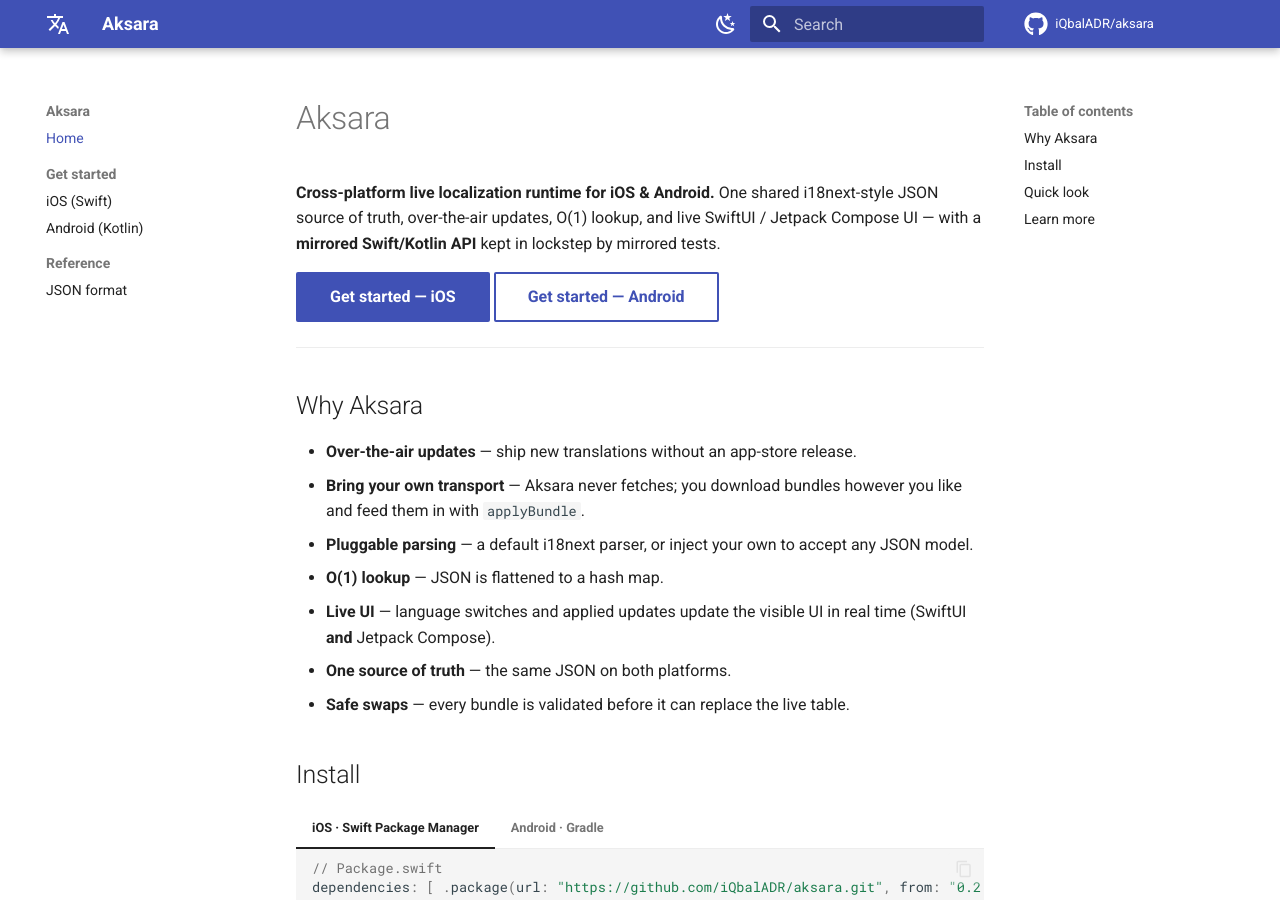
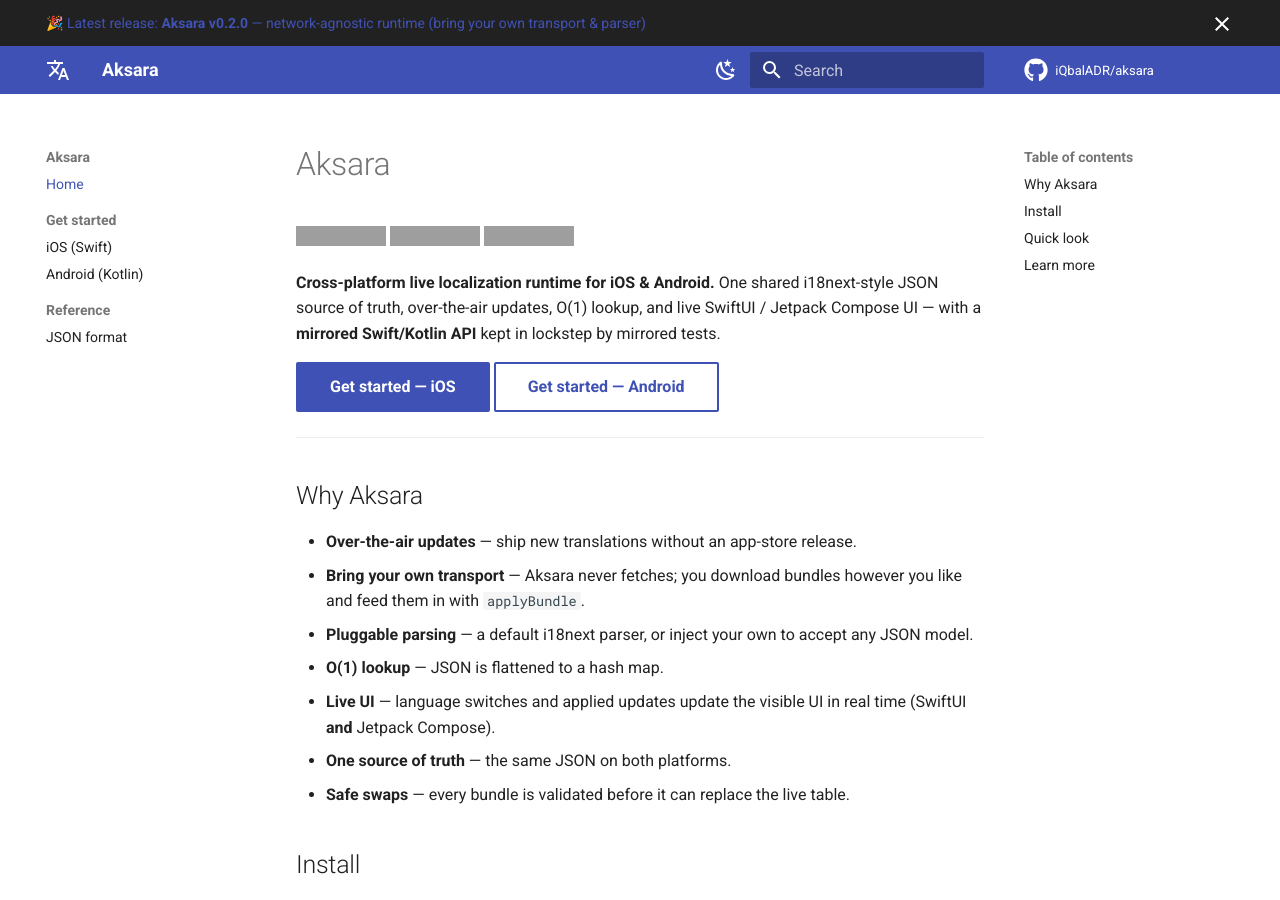
Before and after one commit to iQbalADR/aksara, an MkDocs documentation site: the page built from docs/index.md, in a window 1280 px wide and 900 px high. Built offline with MkDocs 1.6.1 and Material for MkDocs 9.7.7, drawn with Linux system fonts in a browser that asks for light colours; comment, search, counter and statistics services are not loaded; some of the changed text lies outside the part shown; grey boxes are pictures that could not be loaded.

Commit message:
docs(site): show latest version — site-wide announcement bar + Maven Central badge

```diff
--- a/docs/index.md
+++ b/docs/index.md
@@ -1,4 +1,8 @@
 # Aksara
+
+[![Maven Central](https://img.shields.io/maven-central/v/io.github.iqbaladr/aksara-core?label=Maven%20Central&color=indigo)](https://central.sonatype.com/artifact/io.github.iqbaladr/aksara-core)
+[![Latest tag](https://img.shields.io/github/v/tag/iQbalADR/aksara?label=release&sort=semver&color=indigo)](https://github.com/iQbalADR/aksara/releases)
+[![License: MIT](https://img.shields.io/badge/License-MIT-blue.svg)](https://github.com/iQbalADR/aksara/blob/main/LICENSE)
 
 **Cross-platform live localization runtime for iOS & Android.** One shared
 i18next-style JSON source of truth, over-the-air updates, O(1) lookup, and live
--- a/mkdocs.yml
+++ b/mkdocs.yml
@@ -5,12 +5,18 @@ site_description: >-
 site_url: https://iqbaladr.github.io/aksara/
 repo_url: https://github.com/iQbalADR/aksara
 repo_name: iQbalADR/aksara
-copyright: © 2026 iQbalADR · MIT License
+copyright: © 2026 iQbalADR · MIT License · v0.2.0
 docs_dir: docs
 site_dir: site
 
+# Single place to bump the version shown across the site (announcement bar). Keep in
+# sync with android/gradle.properties (VERSION_NAME), Aksara.podspec, and the git tag.
+extra:
+  version: "0.2.0"
+
 theme:
   name: material
+  custom_dir: overrides
   icon:
     logo: material/translate
     repo: fontawesome/brands/github
@@ -30,6 +36,7 @@ theme:
         icon: material/weather-sunny
         name: Switch to light mode
   features:
+    - announce.dismiss
     - navigation.sections
     - navigation.top
     - navigation.footer
--- /dev/null
+++ b/overrides/main.html
@@ -0,0 +1,9 @@
+{% extends "base.html" %}
+
+{#- Site-wide announcement bar showing the latest release. Version comes from
+    `extra.version` in mkdocs.yml (single place to bump). -#}
+{% block announce %}
+  <a href="{{ config.repo_url }}/releases">
+    🎉 Latest release: <strong>Aksara v{{ config.extra.version }}</strong> — network-agnostic runtime (bring your own transport &amp; parser)
+  </a>
+{% endblock %}
```
